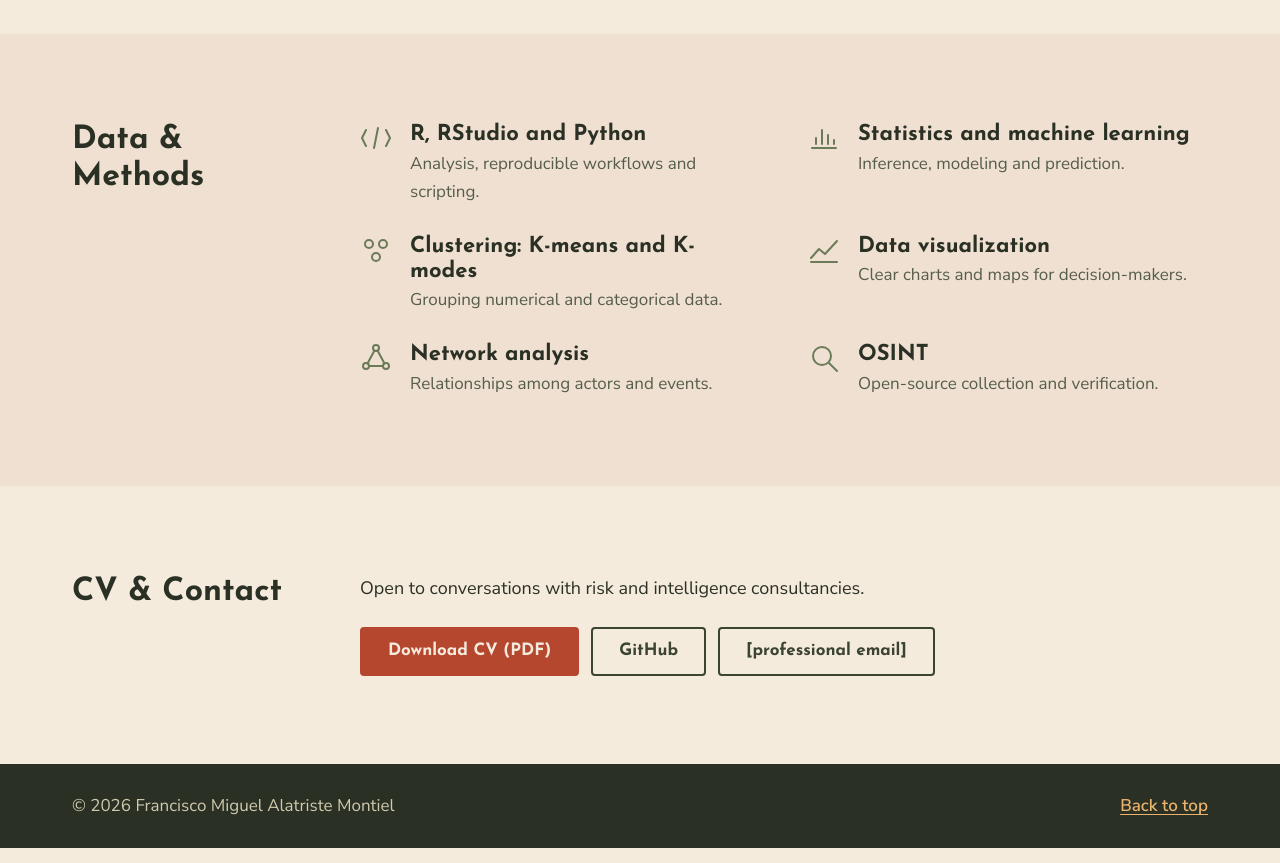
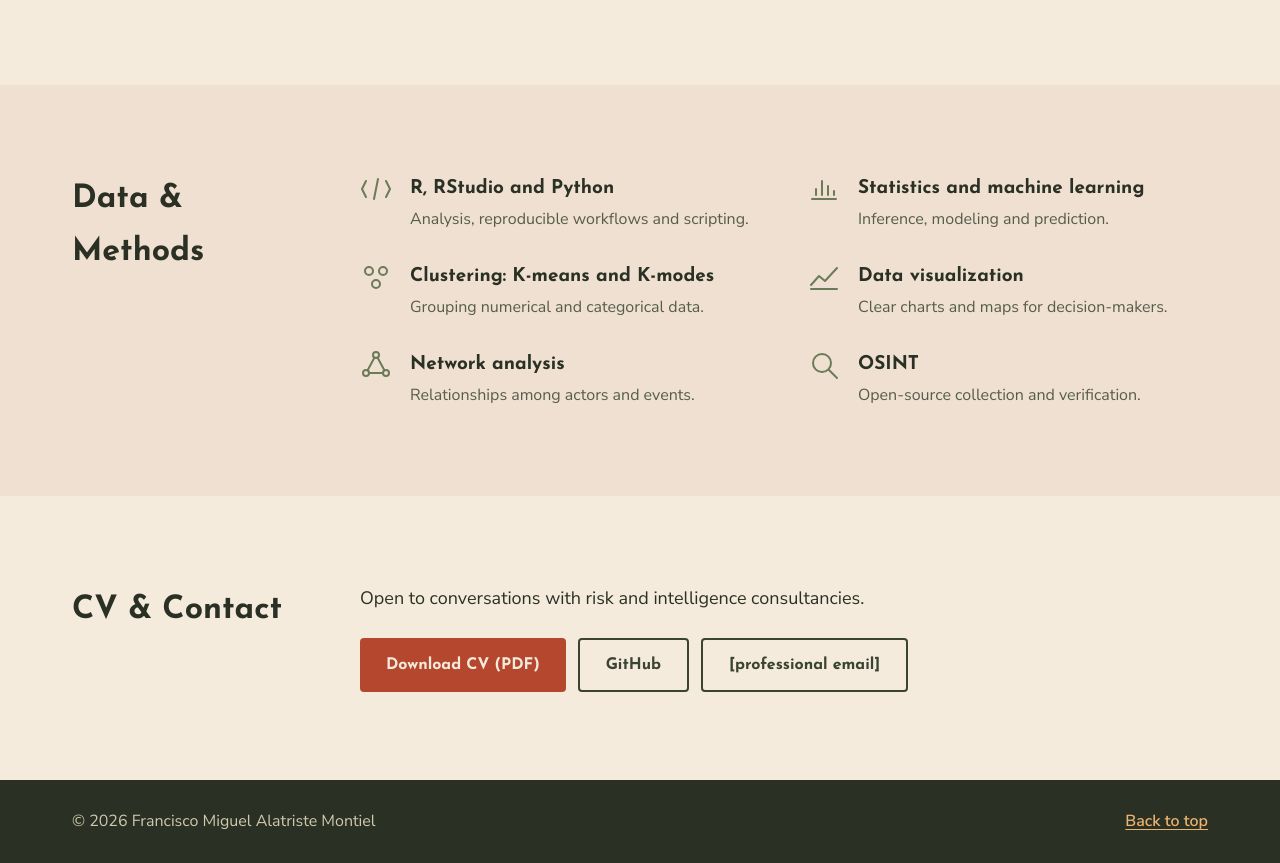
Before and after one commit to FranzAM86/franzam86.github.io, a plain HTML site: page index.html in a window 1280 px wide. Shown: the part 1191-2054 px from the top of the page. Drawn offline with Linux system fonts and the light colour scheme.

Commit message:
Align typography with mockups
Co-Authored-By: Devin AI <158243242+devin-ai-integration[bot]@users.noreply.github.com>

```diff
--- a/css/styles.css
+++ b/css/styles.css
@@ -40,7 +40,7 @@ body {
   background: var(--bg);
   color: var(--text);
   font-family: var(--font-body);
-  font-size: 17px;
+  font-size: 16px;
   line-height: 1.65;
 }
 
@@ -56,7 +56,6 @@ h3 {
   color: var(--text);
   font-family: var(--font-heading);
   font-weight: 700;
-  line-height: 1.15;
 }
 
 p {
@@ -195,7 +194,6 @@ h1 {
   font-family: var(--font-heading);
   font-size: 24px;
   font-weight: 600;
-  line-height: 1.3;
 }
 
 .intro {
@@ -218,21 +216,18 @@ h1 {
   padding: 12px 26px;
   border-radius: 4px;
   font-family: var(--font-heading);
-  font-size: 17px;
+  font-size: 16px;
   font-weight: 700;
-  line-height: 1.2;
   text-decoration: none;
   transition: color 150ms ease, background-color 150ms ease, border-color 150ms ease;
 }
 
 .button-primary {
-  border: 2px solid var(--button-primary-bg);
   background: var(--button-primary-bg);
   color: var(--text-on-dark);
 }
 
 .button-primary:hover {
-  border-color: var(--button-primary-hover);
   background: var(--button-primary-hover);
   color: var(--text-on-dark);
 }
@@ -324,7 +319,7 @@ h1 {
 }
 
 .method-item h3 {
-  font-size: 22px;
+  font-size: 19px;
 }
 
 .method-item p {
```
